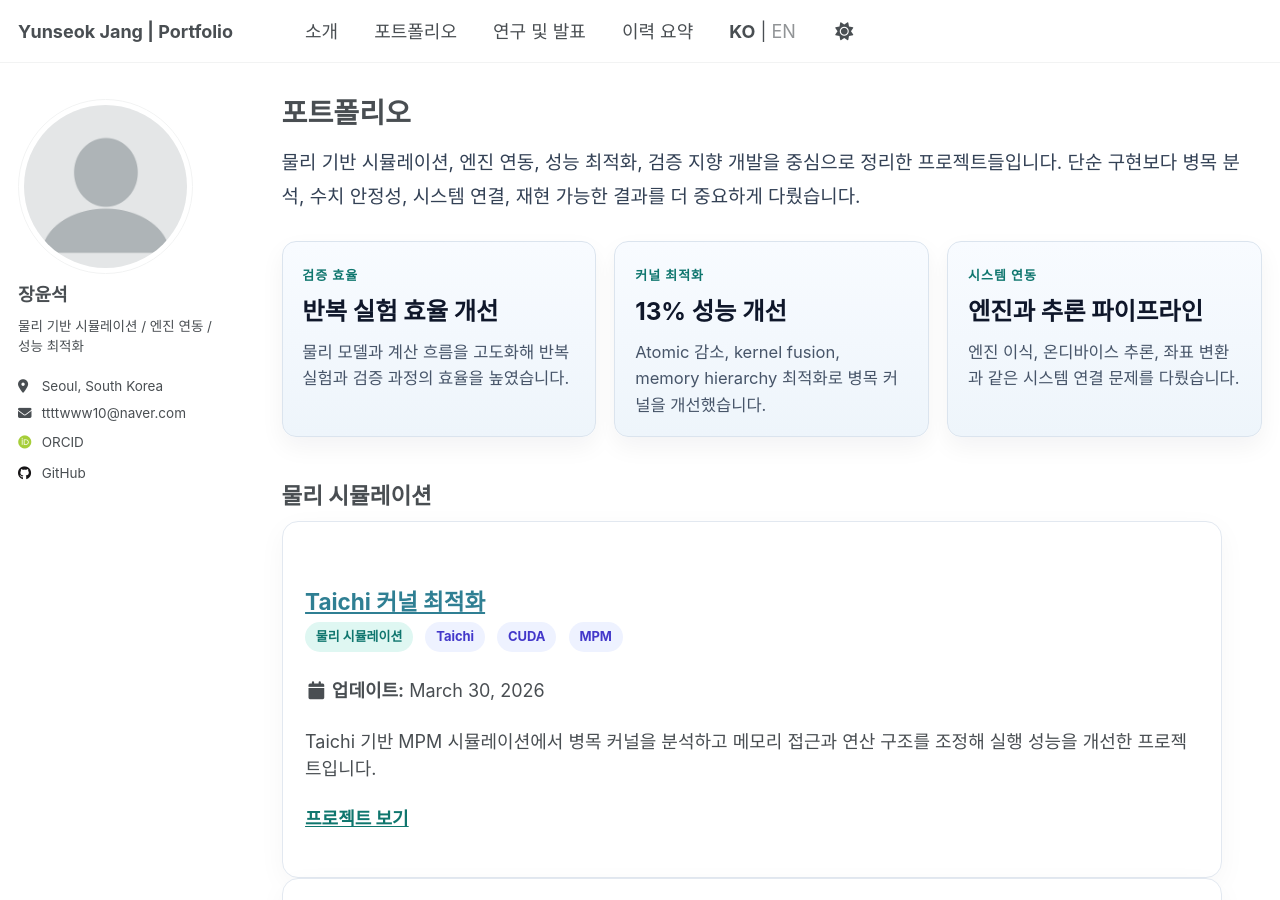
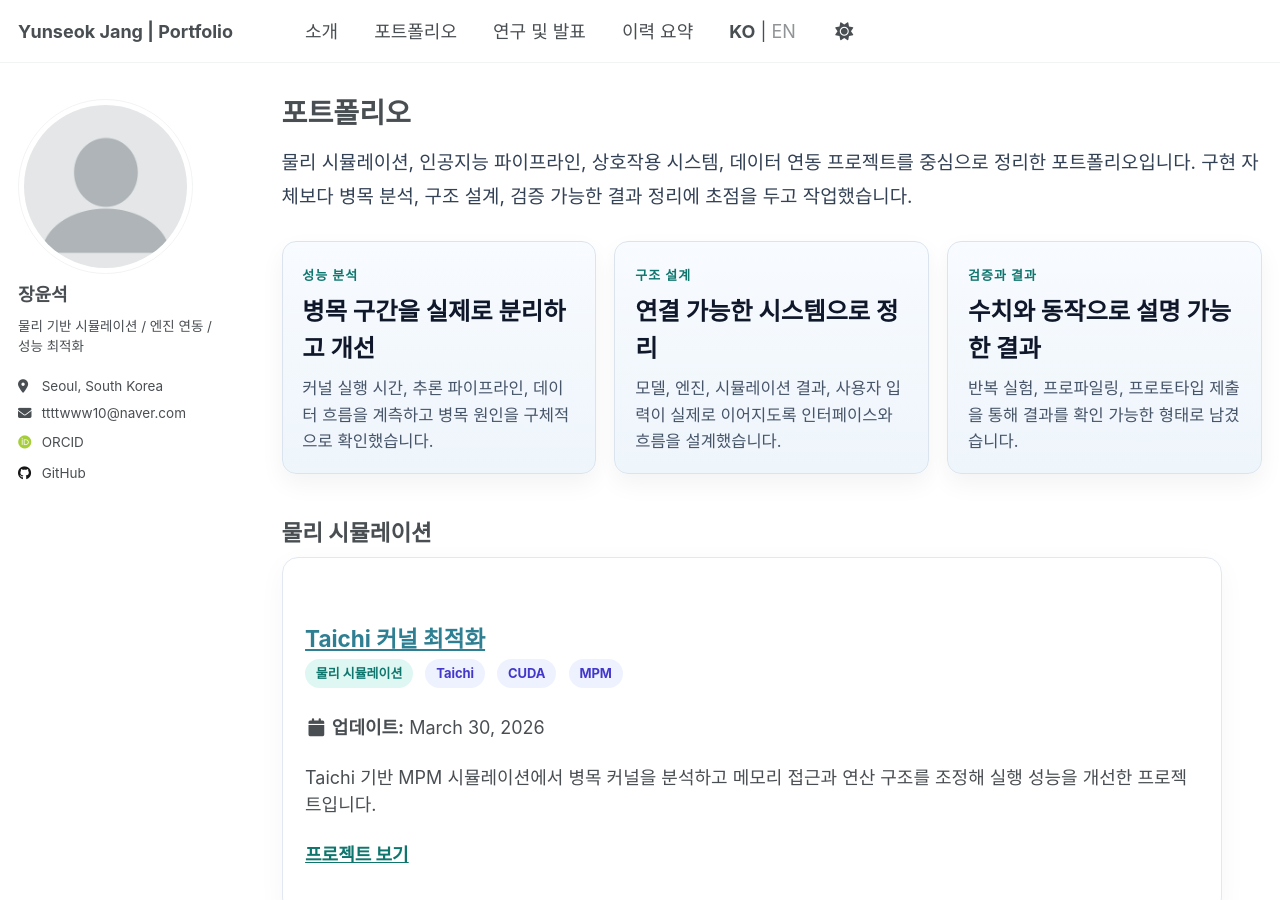
Before and after one commit to dodogcat/dodogcat.github.io, a Jekyll site: the page built from _pages/portfolio.html, in a window 1280 px wide and 900 px high. Built offline with Jekyll 4.4.1, drawn with Linux system fonts in a browser that asks for light colours; some web fonts are replaced; some of the changed text lies outside the part shown.

Commit message:
Refresh portfolio consistency and links

```diff
--- a/_includes/archive-single.html
+++ b/_includes/archive-single.html
@@ -21,7 +21,7 @@
     {% when 'software' %}
       {% assign category_label = '소프트웨어 / 상호작용' %}
     {% when 'simulation' %}
-      {% assign category_label = '시뮬레이션 연동' %}
+      {% assign category_label = '시뮬레이션' %}
     {% else %}
       {% assign category_label = post.category %}
   {% endcase %}
--- a/_pages/portfolio.html
+++ b/_pages/portfolio.html
@@ -10,25 +10,25 @@ lang: "ko"
 
 <div class="portfolio-landing">
   <p class="portfolio-landing__lead">
-    물리 기반 시뮬레이션, 엔진 연동, 성능 최적화, 검증 지향 개발을 중심으로 정리한 프로젝트들입니다.
-    단순 구현보다 병목 분석, 수치 안정성, 시스템 연결, 재현 가능한 결과를 더 중요하게 다뤘습니다.
+    물리 시뮬레이션, 인공지능 파이프라인, 상호작용 시스템, 데이터 연동 프로젝트를 중심으로 정리한 포트폴리오입니다.
+    구현 자체보다 병목 분석, 구조 설계, 검증 가능한 결과 정리에 초점을 두고 작업했습니다.
   </p>
 
   <div class="portfolio-highlight-grid">
     <div class="portfolio-highlight-card">
-      <span class="portfolio-highlight-card__label">검증 효율</span>
-      <strong>반복 실험 효율 개선</strong>
-      <p>물리 모델과 계산 흐름을 고도화해 반복 실험과 검증 과정의 효율을 높였습니다.</p>
+      <span class="portfolio-highlight-card__label">성능 분석</span>
+      <strong>병목 구간을 실제로 분리하고 개선</strong>
+      <p>커널 실행 시간, 추론 파이프라인, 데이터 흐름을 계측하고 병목 원인을 구체적으로 확인했습니다.</p>
     </div>
     <div class="portfolio-highlight-card">
-      <span class="portfolio-highlight-card__label">커널 최적화</span>
-      <strong>13% 성능 개선</strong>
-      <p>Atomic 감소, kernel fusion, memory hierarchy 최적화로 병목 커널을 개선했습니다.</p>
+      <span class="portfolio-highlight-card__label">구조 설계</span>
+      <strong>연결 가능한 시스템으로 정리</strong>
+      <p>모델, 엔진, 시뮬레이션 결과, 사용자 입력이 실제로 이어지도록 인터페이스와 흐름을 설계했습니다.</p>
     </div>
     <div class="portfolio-highlight-card">
-      <span class="portfolio-highlight-card__label">시스템 연동</span>
-      <strong>엔진과 추론 파이프라인</strong>
-      <p>엔진 이식, 온디바이스 추론, 좌표 변환과 같은 시스템 연결 문제를 다뤘습니다.</p>
+      <span class="portfolio-highlight-card__label">검증과 결과</span>
+      <strong>수치와 동작으로 설명 가능한 결과</strong>
+      <p>반복 실험, 프로파일링, 프로토타입 제출을 통해 결과를 확인 가능한 형태로 남겼습니다.</p>
     </div>
   </div>
 
@@ -39,21 +39,21 @@ lang: "ko"
     {% endif %}
   {% endfor %}
 
-  <h2>인공지능 및 컴퓨터 비전</h2>
+  <h2>인공지능 / 비전</h2>
   {% for post in site.portfolio %}
     {% if post.category == "ai" %}
       {% include archive-single.html %}
     {% endif %}
   {% endfor %}
 
-  <h2>소프트웨어 및 상호작용</h2>
+  <h2>소프트웨어 / 상호작용</h2>
   {% for post in site.portfolio %}
     {% if post.category == "software" %}
       {% include archive-single.html %}
     {% endif %}
   {% endfor %}
 
-  <h2>시뮬레이션 연동 및 시각화</h2>
+  <h2>시뮬레이션</h2>
   {% for post in site.portfolio %}
     {% if post.category == "simulation" %}
       {% include archive-single.html %}
```
Also changed, not shown: _portfolio/3-image-editing.md (+0 -1 lines), _portfolio/5-VR-recycle.md (+1 -1 lines).
